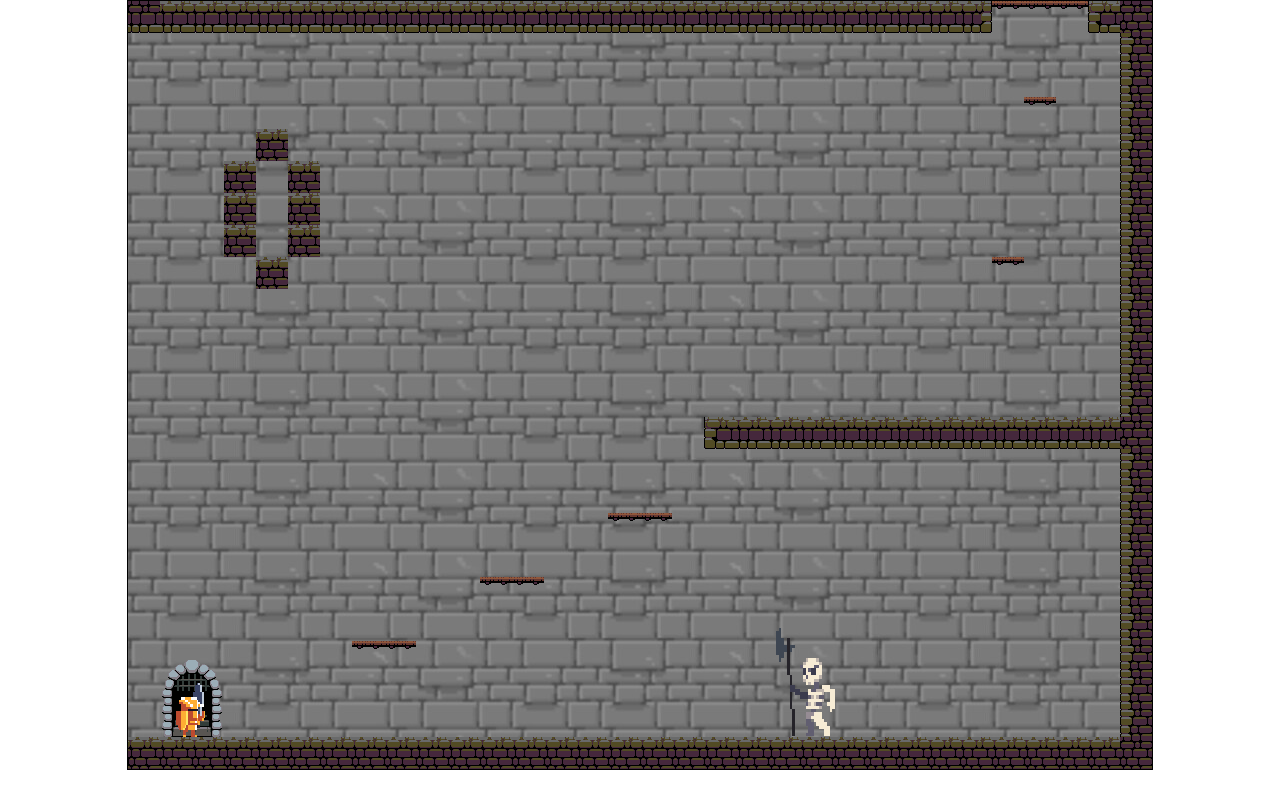
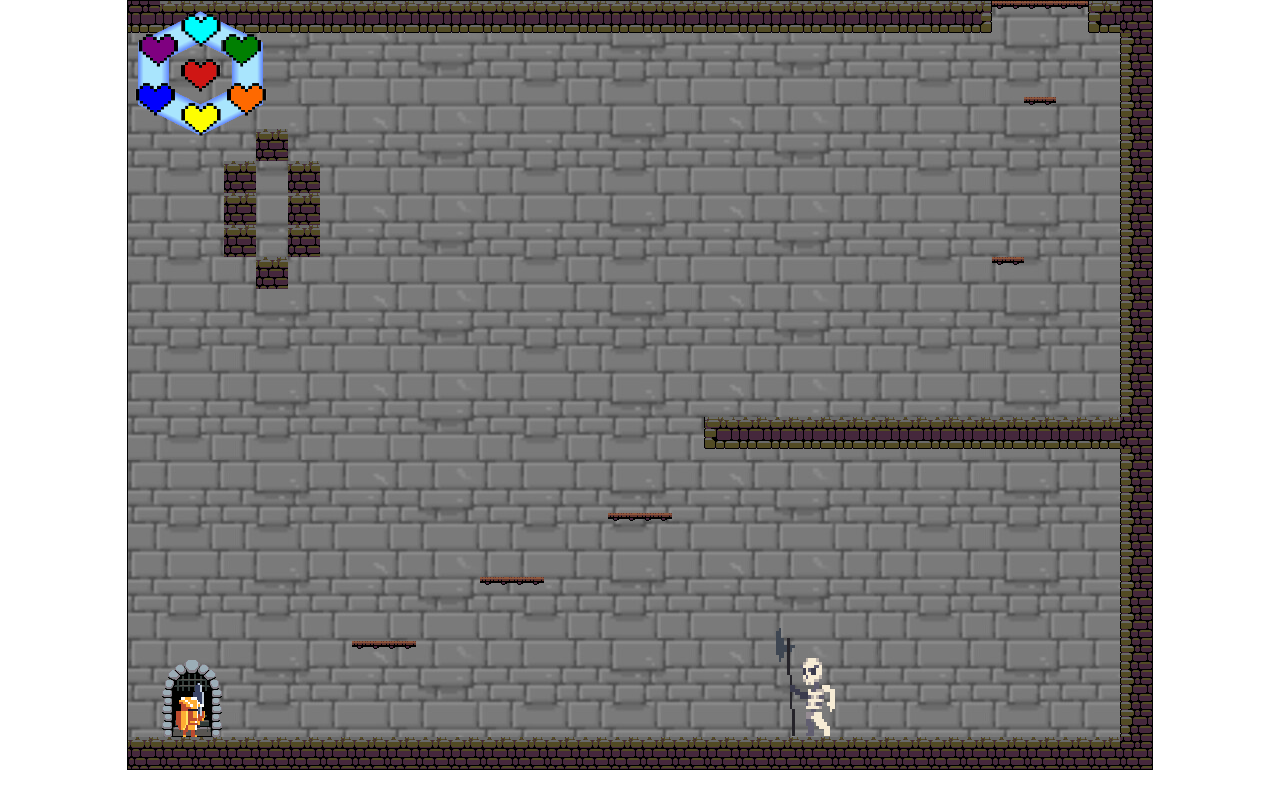
Before and after one commit to Sethbarrie/Javascript-project, a website built with webpack: page index.html in a window 1280 px wide. Shown: the top 808 px of the page. Built offline with nearby package versions, Linux system fonts and the light colour scheme.

Commit message:
Added health bar icons

```diff
--- a/index.html
+++ b/index.html
@@ -8,6 +8,7 @@
     <img src="./src/images/knight.png" id="main-character-tileset">
     <img src="./src/images/hidden_character.png" id='hidden_character-tileset'>
     <img src="./src/images/tile_castle_grey.png" id='castle-tileset'>
+    <img src="./src/images/health-sheet.png" id='health-tileset'>
     <img src="./src/images/skeleton.png" id="skeleton-tileset">
     <img src="./src/images/you_died.jpg" class='you-died-img'>
 
--- a/src/modules/collision.js
+++ b/src/modules/collision.js
@@ -208,18 +208,18 @@ class Collision{
         }
     }
 
-    swordCollision(mainCharacter, enemy){
-        if(!mainCharacter.swinging){
+    swordCollision(attacker, opponent){
+        if(!attacker.swinging){
             return false;
         }
-        if(mainCharacter.inverted){
+        if(attacker.inverted){
             if(
-                mainCharacter.getLeft() - 16 < enemy.getRight() && enemy.getRight() < mainCharacter.getRight() ||
-                mainCharacter.getRight() > enemy.getLeft() && enemy.getLeft() > mainCharacter.getLeft()
+                attacker.getLeft() - 16 < opponent.getRight() && opponent.getRight() < attacker.getRight() ||
+                attacker.getRight() > opponent.getLeft() && opponent.getLeft() > attacker.getLeft()
             ){
                 if(
-                    mainCharacter.getTop() < enemy.getBottom() && enemy.getBottom() < mainCharacter.getBottom() ||
-                    mainCharacter.getBottom() < enemy.getTop() && enemy.getTop() > mainCharacter.getTop()
+                    attacker.getTop() < opponent.getBottom() && opponent.getBottom() < attacker.getBottom() ||
+                    attacker.getBottom() < opponent.getTop() && opponent.getTop() > attacker.getTop()
                 ){
                     return true;
                 } else{
@@ -230,12 +230,12 @@ class Collision{
             }
         }else {
             if(
-                mainCharacter.getSwordLeft() < enemy.getRight() && enemy.getRight() < mainCharacter.getSwordRight() ||
-                mainCharacter.getRight() > enemy.getLeft() && enemy.getLeft() > mainCharacter.getSwordLeft()
+                attacker.getSwordLeft() < opponent.getRight() && opponent.getRight() < attacker.getSwordRight() ||
+                attacker.getRight() > opponent.getLeft() && opponent.getLeft() > attacker.getSwordLeft()
             ){
                 if(
-                    mainCharacter.getSwordTop() < enemy.getBottom() && enemy.getBottom() < mainCharacter.getSwordBottom() ||
-                    mainCharacter.getSwordBottom() < enemy.getTop() && enemy.getTop() > mainCharacter.getSwordTop()
+                    attacker.getSwordTop() < opponent.getBottom() && opponent.getBottom() < attacker.getSwordBottom() ||
+                    attacker.getSwordBottom() < opponent.getTop() && opponent.getTop() > attacker.getSwordTop()
                 ){
                     return true;
                 } else{
@@ -247,7 +247,6 @@ class Collision{
         }
     }
 
-
 }
 
 export default Collision;
--- a/src/modules/constants.js
+++ b/src/modules/constants.js
@@ -24,6 +24,9 @@ export const SKELETON_SPRITE_SHEET = () => {
 export const WORLD_SPRITE_SHEET = () => {
     return document.getElementById('castle-tileset');
 };
+export const HEALTH_SPRITE_SHEET = () => {
+    return document.getElementById('health-tileset');
+}
 
 
 
@@ -183,6 +186,99 @@ export const ANIMATION_FRAMES_SKELETON = {
     }
 }
 
+
+// 11: [224,32,32,32,32,32], // wall 1/2 height gray on top
+// 'idle': {
+//     status: 'idle',
+//     row: 0,
+//     frames: [0,1,2,3],
+//     width: 32,
+//     height: 32,
+//     offset: 0
+// },
+export const HEALTH_TILE_KEY = {
+
+    '0': {
+        offset: 0,
+        width: 600,
+        height: 600
+    },
+    '1': {
+        frame: 25.9,
+        offset: 0,
+        width: 50,
+        height: 100,
+        x: 54,
+        y: 58
+    },
+    '2': {
+        frame: 27,
+        offset: 0,
+        width: 50,
+        height: 100,
+        x: 72,
+        y: 58
+    },
+
+
+    '3': {
+        frame: 11.95,
+        offset: 0,
+        width: 100,
+        height: 100,
+        x: 53,
+        y: 58
+    },
+    '4': {
+        frame: 10.95,
+        offset: 0,
+        width: 100,
+        height: 100,
+        x: 53,
+        y: 13
+    },
+    '5': {
+        frame: 9.95,
+        offset: 0,
+        width: 100,
+        height: 100,
+        x: 10,
+        y: 33
+    },
+    '6': {
+        frame: 8.95,
+        offset: 0,
+        width: 100,
+        height: 100,
+        x: 93,
+        y: 33
+    },
+    '7': {
+        frame: 7.97,
+        offset: 0,
+        width: 100,
+        height: 100,
+        x: 7,
+        y: 82
+    },
+    '8': {
+        frame: 7,
+        offset: 0,
+        width: 100,
+        height: 100,
+        x:99,
+        y: 82
+    },
+    '9': {
+        frame: 6,
+        offset: 0,
+        width: 100,
+        height: 100,
+        x: 53,
+        y: 102
+    }
+};
+
 //General info
 export const WINDOW_HEIGHT = 768;
 export const WINDOW_WIDTH = 1024;
@@ -204,9 +300,11 @@ export const MAIN_CHARACTER = {
     friction: .9,
     height: 50,
     width: 30,
-    health: 10,
+    health: 9,
     start_x: 48,
     start_y: 678,
+    weapon_x: 16,
+    weapon_y: 10,
     starting_status: 'idle',
     animation_buffer: 10,
     sprite_sheet: PLAYER_SPRITE_SHEET,
@@ -220,7 +318,7 @@ export const FRICTION = .9;
 export const HIGH_FRICTION = .1;
 export const HEIGHT = 50;
 export const WIDTH = 30;
-export const HEALTH = 10;
+export const HEALTH = 9;
 export const START_X = 48;
 export const START_Y = 678;
 export const STARTING_STATUS = 'idle';
--- a/src/modules/game.js
+++ b/src/modules/game.js
@@ -3,6 +3,7 @@ import Character from './character';
 import Collision from './collision';
 import Viewport from './viewport';
 import Enemy from './enemies';
+import HealthBar from './health_bar';
 import {
     WINDOW_WIDTH,
     WINDOW_HEIGHT,
@@ -18,22 +19,23 @@ class Game {
         this.sprites = {skeleton1: new Enemy()};
         // this.castle = new Castle();
         this.viewport = new Viewport();
+        this.healthbar = new HealthBar(this.mainCharacter);
     }
 
     move(ctx){
         let enemies = Object.values(this.sprites);
         if(enemies.length > 0){
-            enemies.forEach( enemy => {
-                if(this.collision.enemyCollision(this.mainCharacter, enemy) && enemy.health > 0){
-                    if(this.collision.swordCollision(this.mainCharacter, enemy)){
-                        if(enemy.health > 0){
-                            enemy.health -= 1;
-                        }
-                    } else if(this.mainCharacter.damageCounter === 60) {
-                        this.mainCharacter.damage = true;
-                    }
-                };
-            });
+            // enemies.forEach( enemy => {
+            //     if(this.collision.enemyCollision(this.mainCharacter, enemy) && enemy.health > 0){
+            //         if(this.collision.swordCollision(this.mainCharacter, enemy)){
+            //             if(enemy.health > 0){
+            //                 enemy.health -= 1;
+            //             }
+            //         } else if(this.mainCharacter.damageCounter === 60) {
+            //             this.mainCharacter.damage = true;
+            //         }
+            //     };
+            // });
         }
         this.mainCharacter.move(this.sprites.mainCharacter);
         // this.collision.collisionDetection(this.sprites.mainCharacter);
@@ -47,6 +49,7 @@ class Game {
             enemy.draw(ctx);
         });
         this.mainCharacter.draw(ctx);
+        this.healthbar.draw(ctx);
         ctx.imageSmoothingEnabled = false;
     }
 
--- /dev/null
+++ b/src/modules/health_bar.js
@@ -0,0 +1,77 @@
+import {
+    HEALTH_SPRITE_SHEET,
+    HEALTH_TILE_KEY
+ } from "./constants";
+import Tilesheet from "./tilesheet";
+
+
+class HealthBar{
+
+    constructor(character){
+        this.character = character;
+        this.sprite = new Tilesheet(600,600, 8, HEALTH_TILE_KEY, HEALTH_SPRITE_SHEET());
+        this.heartArray = [];
+    }
+
+    draw(ctx){
+        debugger
+        let heartDisplay = this.character.health;
+        this.sprite.draw(ctx, HEALTH_TILE_KEY['0'], 0, 10, 10, 125,125, 0);
+        if(heartDisplay >= 3){
+            for( let i = 3; i <= heartDisplay; i ++){
+                this.sprite.draw(
+                    ctx,
+                    HEALTH_TILE_KEY[i.toString()],
+                    HEALTH_TILE_KEY[i.toString()]['frame'],
+                    HEALTH_TILE_KEY[i.toString()]['x'],
+                    HEALTH_TILE_KEY[i.toString()]['y'],
+                    40,
+                    40,
+                    0
+                    )
+            }
+        } else {
+            for(let i = heartDisplay; i > 0; i--){
+                this.sprite.draw(
+                    ctx,
+                    HEALTH_TILE_KEY[i.toString()],
+                    HEALTH_TILE_KEY[i.toString()]['frame'],
+                    HEALTH_TILE_KEY[i.toString()]['x'],
+                    HEALTH_TILE_KEY[i.toString()]['y'],
+                    20,
+                    40,
+                    0
+                    )
+            }
+        }
+    }
+}
+
+// '4': {
+//     width: 1095,
+//     height: 100
+// },
+
+
+
+// draw(ctx, status, frame, posX, posY, spriteWidth, spriteHeight, inverted ){
+//     // debugger
+//     ctx.drawImage(
+//         this.image,
+//         frame * status['width'], //starting position of the tile sheet for the x
+//         (status['offset']) + inverted, //starting position of the tile sheet for the y
+//         status['width'], //how big the tilesheet image is for x
+//         status['height'], //how big the tilesheet image is for y
+//         posX,                  //where the image goes on the canvas for x
+//         posY,                  //where the image goes on the canvas for y
+//         spriteWidth, //how big the image is on the canvas for x
+//         spriteHeight, //how big the image is on the canvas for y
+//     )
+// }
+
+
+export default HealthBar;
+
+
+// tilesizew,tilesizeh, columns, tileKey,image
+// draw(ctx, status, frame, posX, posY, spriteWidth, spriteHeight, inverted ){
--- a/src/style.css
+++ b/src/style.css
@@ -30,6 +30,10 @@ body{
     display: none;
 }
 
+#health-tileset{
+    display: none;
+}
+
 .you-died-img{
     position: absolute;
     opacity: 0;
```
Also changed, not shown: src/modules/moving_object.js (+31 -20 lines), src/modules/tilesheet.js (+0 -14 lines), dist/main.js, src/images/health-sheet.png (added).
